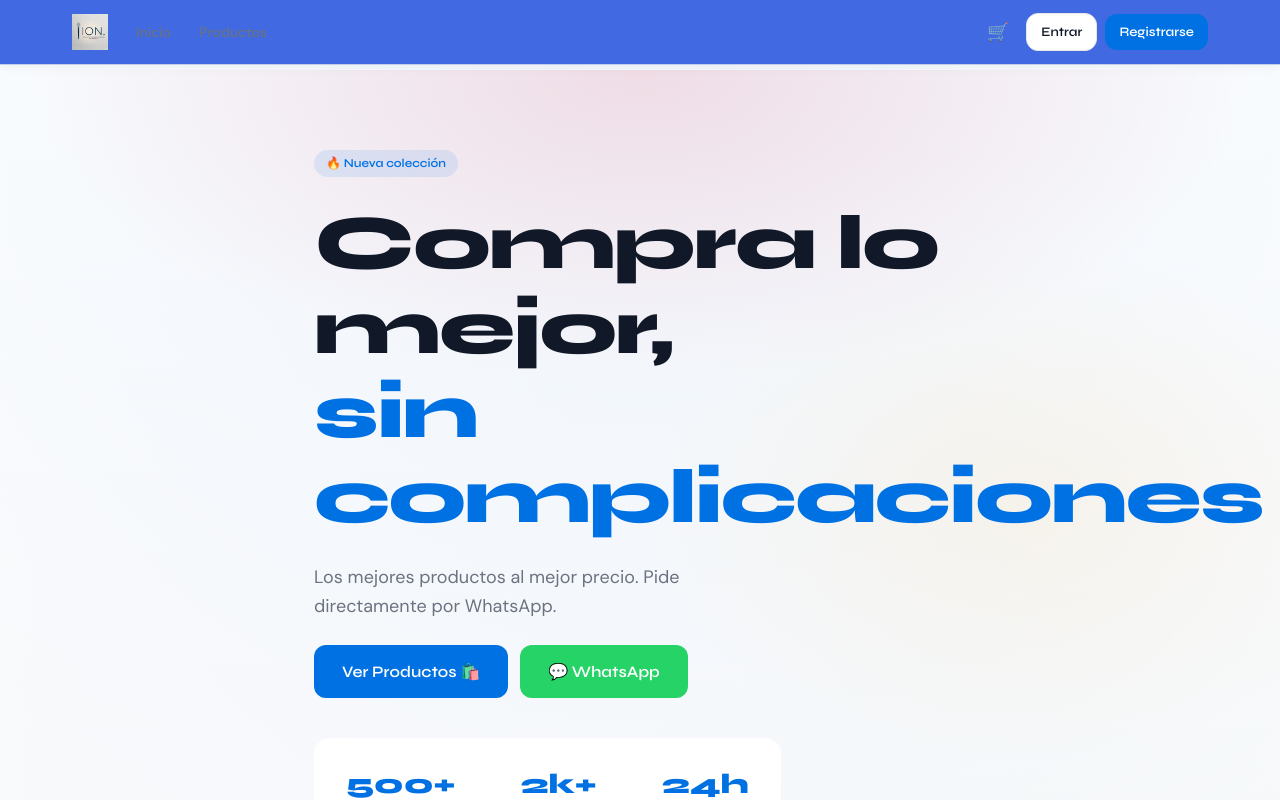
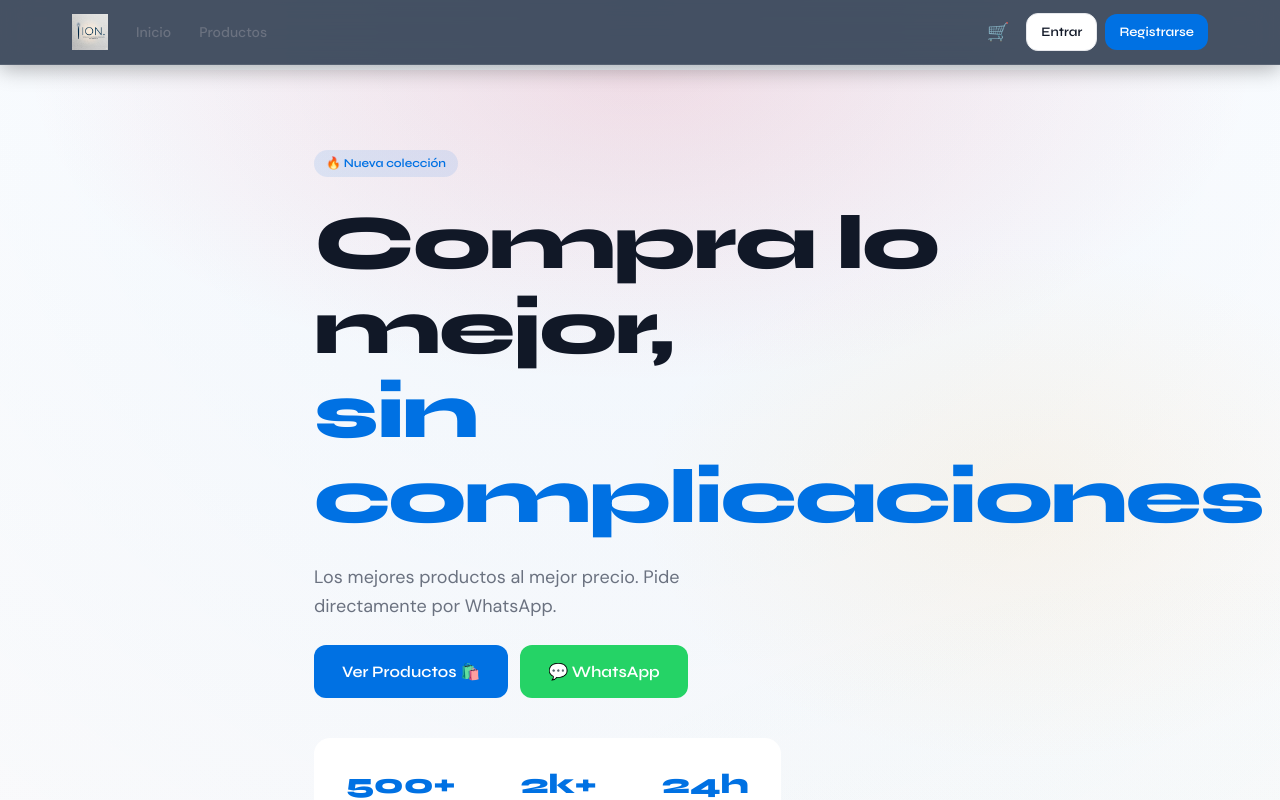
Before and after one commit to AdminION02/tienda-ION, a React (Create React App) app in the folder frontend/: page / in a window 1280 px wide. Shown: the top 800 px of the page. Built offline with nearby package versions, Linux system fonts and the light colour scheme; no server answers.

Commit message:
descripción del cambio

```diff
--- a/frontend/src/components/Navbar.css
+++ b/frontend/src/components/Navbar.css
@@ -4,8 +4,8 @@
 .navbar {
   --nav-h:         64px;
   --nav-pad:       clamp(16px, 4vw, 32px);
-  --nav-bg:        rgb(65, 105, 225);
-  --nav-border:    rgba(229, 231, 235, 0.8);
+  --nav-bg:        rgba(10, 25, 47, 0.75); /* azul noche translúcido */
+  --nav-border:    rgba(255, 255, 255, 0.1);
   --drawer-w:      min(320px, 90vw);
   --drawer-speed:  0.3s;
 
@@ -16,12 +16,12 @@
   z-index: 1000;
 
   background: var(--nav-bg);
-  backdrop-filter: blur(12px);
-  -webkit-backdrop-filter: blur(12px);
+  backdrop-filter: blur(14px);
+  -webkit-backdrop-filter: blur(14px);
+
   border-bottom: 1px solid var(--nav-border);
-  box-shadow: 0 1px 12px rgba(0, 0, 0, 0.05);
+  box-shadow: 0 4px 20px rgba(0, 0, 0, 0.3);
 }
-
 
 /* ============================================================
    INNER — flex row
```
